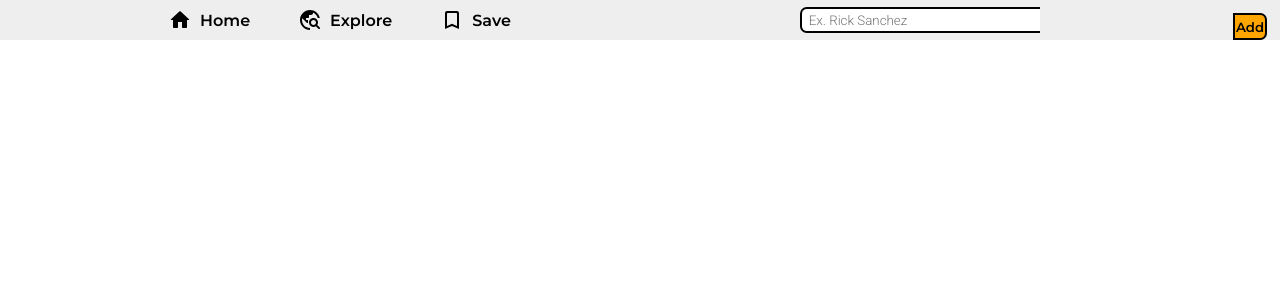
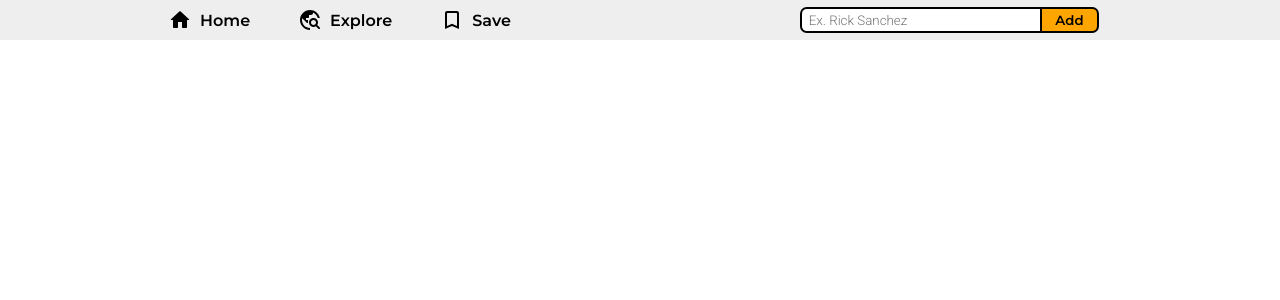
Before and after one commit to Lukynav/rick_and_morty, a React (Create React App) app: page / in a window 1280 px wide. Shown: the top 300 px of the page. Built offline with nearby package versions, Linux system fonts and the light colour scheme.

Commit message:
Fix styles problems

```diff
--- a/src/components/Card/Card.module.css
+++ b/src/components/Card/Card.module.css
@@ -49,18 +49,3 @@
     color: #000;
     font-size: 1.15em;
 }
-
-button{
-    width: 2.5em;
-    height: 2.5em;
-    display: flex;
-    justify-content: center;
-    border-radius: 50%;
-    border: .15em solid #000;
-    align-items: center;
-    background-color: #fff;
-    position: absolute;
-    top:1em;
-    right: 1em;
-
-}
--- a/src/components/Card/TopCard/TopCard.module.css
+++ b/src/components/Card/TopCard/TopCard.module.css
@@ -1,4 +1,4 @@
-button{
+.buttonClose{
     width: 2.5em;
     height: 2.5em;
     display: flex;
@@ -12,6 +12,10 @@
     right: 1em;
 }
 
+.buttonClose:hover{
+    background-color: #ff8383;
+}
+
 img{
     width: 100%;
     height: 14em;
@@ -20,7 +24,7 @@
 
 
 @media (min-width: 350px) and (max-width: 550px) {
-    button{
+    .buttonClose{
         left: 1em;
     }
     img{
--- a/src/global.css
+++ b/src/global.css
@@ -9,7 +9,7 @@
 
 section{
     margin: auto;
-    padding: 1em;
+    padding: 2em 1em;
 
 }
 
```
